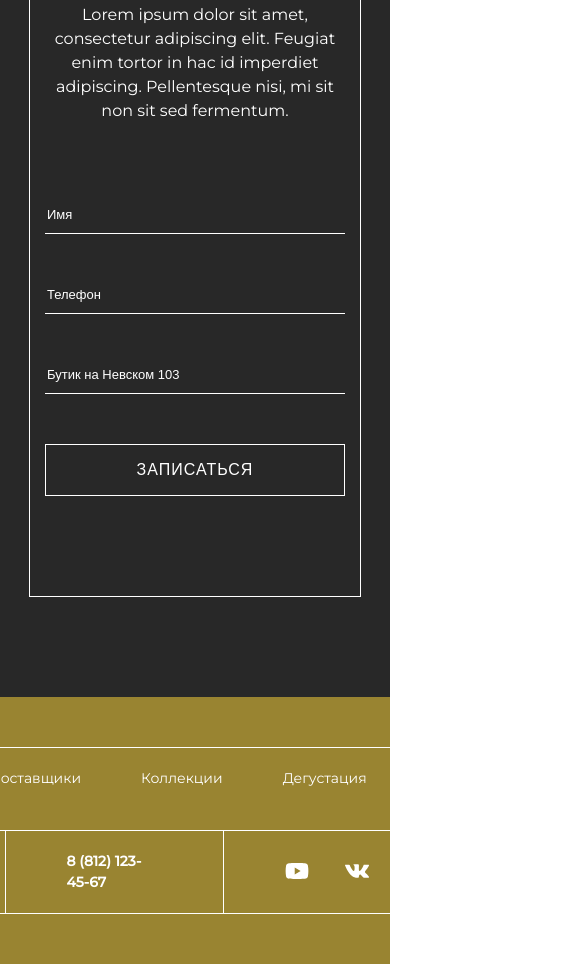
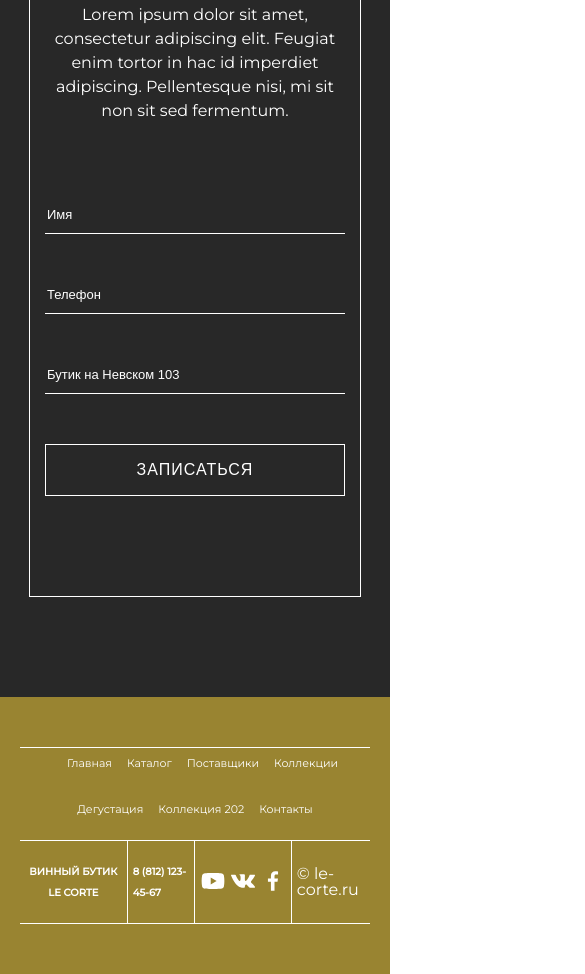
Before and after one commit to KirillTarasenk0/Vine-degustation-landing, a plain HTML site: page index.html in a window 390 px wide. Shown: the part 4323-5297 px from the top of the page, 585 px wide, since content can reach past the window. Drawn offline with nearby package versions, Linux system fonts and the light colour scheme.

Commit message:
Made adaptive in _footer-page.scss

```diff
--- a/src/assets/scss/_footer-page.scss
+++ b/src/assets/scss/_footer-page.scss
@@ -6,25 +6,80 @@
     padding-bottom: 50px;
     .footer__container {
         max-width: 1110px;
+        @media screen and (max-width: 1140px) {
+            & {
+                max-width: 800px;
+            }
+        }
+        @media screen and (max-width: 765px) {
+            & {
+                max-width: 500px;
+            }
+        }
+        @media screen and (max-width: 510px) {
+            & {
+                max-width: 350px;
+            }
+        }
         .footer__navigation-container {
             display: flex;
             flex-direction: column;
             border-top: 1px solid #FFFFFF;
             .footer__navigation {
                 display: flex;
+                @media screen and (max-width: 510px) {
+                    & {
+                        flex-wrap: wrap;
+                        justify-content: center;
+                    }
+                }
                 .footer__navigation-item {
                     padding-top: 20px;
                     padding-bottom: 20px;
                     padding-left: 60px;
+                    @media screen and (max-width: 510px) {
+                        & {
+                            padding-top: 5px;
+                        }
+                    }
                     a {
                         font-weight: 400;
                         font-size: $nav-item-font-size;
                         line-height: 21px;
                         text-align: center;
                         text-decoration: none;
+                        @media screen and (max-width: 765px) {
+                            & {
+                                font-size: 11px;
+                            }
+                        }
                     }
                     &:last-child {
                         padding-right: 60px;
+                    }
+                    @media screen and (max-width: 1140px) {
+                        & {
+                            padding-left: 25px;
+                        }
+                        &:last-child {
+                            padding-right: 20px;
+                        }
+                    }
+                    @media screen and (max-width: 765px) {
+                        & {
+                            padding-left: 7px;
+                        }
+                        &:last-child {
+                            padding-right: 7px;
+                        }
+                    }
+                    @media screen and (max-width: 510px) {
+                        & {
+                            padding-left: 15px;
+                        }
+                        &:last-child {
+                            padding-right: 15px;
+                        }
                     }
                 }
             }
@@ -32,7 +87,6 @@
         .footer__contacts-container {
             .footer__contacts {
                 display: flex;
-
                 .footer__contacts-item {
                     border-top: 1px solid #FFFFFF;
                     border-bottom: 1px solid #FFFFFF;
@@ -42,14 +96,35 @@
                     padding-left: 60px;
                     display: flex;
                     align-items: center;
+                    @media screen and (max-width: 1140px) {
+                        & {
+                            padding-right: 20px;
+                            padding-left: 20px;
+                        }
+                    }
+                    @media screen and (max-width: 765px) {
+                        & {
+                            padding-right: 5px;
+                            padding-left: 5px;
+                        }
+                    }
                     &:not(:first-child) {
                         border-left: 1px solid #FFFFFF;
-
                     }
                     &:nth-child(3) {
                         display: flex;
                         & div:not(:first-child) {
                             padding-left: 35px;
+                            @media screen and (max-width: 765px) {
+                                & {
+                                    padding-left: 10px;
+                                }
+                            }
+                            @media screen and (max-width: 510px) {
+                                & {
+                                    padding-left: 5px;
+                                }
+                            }
                         }
                     }
                     h3 {
@@ -58,6 +133,16 @@
                         line-height: 21px;
                         text-align: center;
                         text-transform: uppercase;
+                        @media screen and (max-width: 765px) {
+                            & {
+                                font-size: 12px;
+                            }
+                        }
+                        @media screen and (max-width: 510px) {
+                            & {
+                                font-size: 10px;
+                            }
+                        }
                     }
                     .footet__phone-container {
                         a {
@@ -66,6 +151,16 @@
                             line-height: 21px;
                             text-align: center;
                             text-decoration: none;
+                            @media screen and (max-width: 765px) {
+                                & {
+                                    font-size: 11px;
+                                }
+                            }
+                            @media screen and (max-width: 510px) {
+                                & {
+                                    font-size: 10px;
+                                }
+                            }
                         }
                     }
                     .footer__contacts-item {
```
Also changed, not shown: dist/css/index.min.css.
